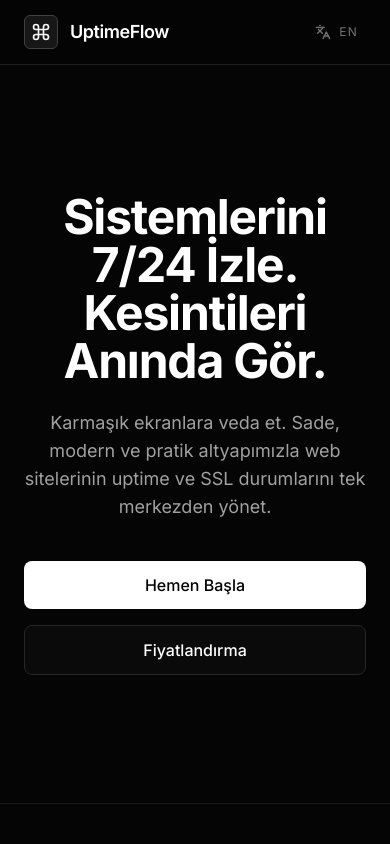
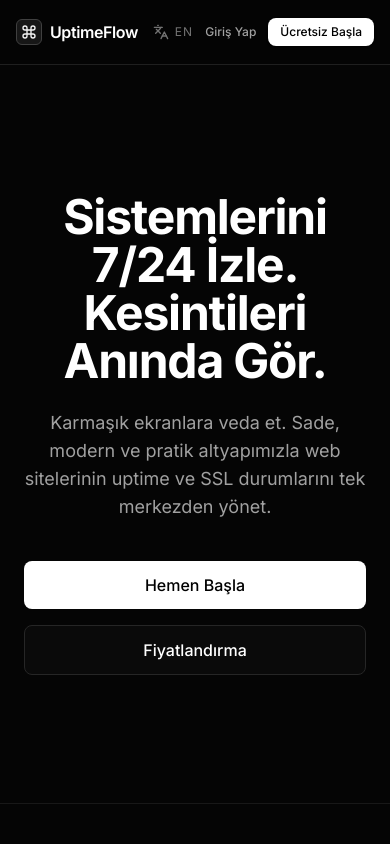
Before and after one commit to ertunckilic/uptime-flow-monitor, a Next.js app: page / in a window 390 px wide. Shown: the top 844 px of the page. Built offline with nearby package versions, Linux system fonts and the light colour scheme.

Commit message:
Mobile Integration fixed.

```diff
--- a/components/Navbar.tsx
+++ b/components/Navbar.tsx
@@ -14,34 +14,38 @@ export default function Navbar() {
 
   return (
     <header className="sticky top-0 z-50 bg-[#050505]/90 backdrop-blur-md border-b border-neutral-800/80">
-      <div className="max-w-7xl mx-auto px-6 h-16 flex items-center justify-between">
+      <div className="max-w-7xl mx-auto px-4 sm:px-6 h-16 flex items-center justify-between gap-2">
 
         {/* LOGO (Tıklayınca Ana Sayfaya Döner) */}
-        <Link href="/" className="flex items-center gap-3 hover:opacity-80 transition-opacity">
-          <div className="p-1.5 bg-neutral-900 border border-neutral-700 rounded-md">
-            <Command className="w-5 h-5 text-neutral-100" />
+        <Link href="/" className="flex items-center gap-2 sm:gap-3 hover:opacity-80 transition-opacity shrink-0">
+          <div className="p-1 sm:p-1.5 bg-neutral-900 border border-neutral-700 rounded-md shrink-0">
+            <Command className="w-4 h-4 sm:w-5 sm:h-5 text-neutral-100" />
           </div>
-          <span className="text-lg font-semibold tracking-tight text-white">UptimeFlow</span>
+          {/* Çok küçük ekranlarda (<380px) sadece ikon kalır, metin gizlenir ki butonlara yer kalsın */}
+          <span className="text-base sm:text-lg font-semibold tracking-tight text-white whitespace-nowrap hidden min-[380px]:block">
+            UptimeFlow
+          </span>
         </Link>
 
         {/* SAĞ KONTROLLER */}
-        <div className="flex items-center gap-6">
+        <div className="flex items-center gap-3 sm:gap-6 shrink-0">
           <button
             onClick={() => setLang(lang === 'tr' ? 'en' : 'tr')}
-            className="flex items-center gap-2 text-xs font-mono uppercase tracking-widest text-neutral-500 hover:text-white transition-colors p-2"
+            className="flex items-center gap-1.5 text-xs font-mono uppercase tracking-widest text-neutral-500 hover:text-white transition-colors py-2"
           >
-            <Languages className="w-4 h-4" />
-            {lang === 'tr' ? 'EN' : 'TR'}
+            <Languages className="w-4 h-4 shrink-0" />
+            <span className="whitespace-nowrap">{lang === 'tr' ? 'EN' : 'TR'}</span>
           </button>
 
-          <div className="hidden sm:flex items-center gap-4">
+          {/* hidden sınıfını kaldırdık, mobilde daralıp PC'de genişleyecek şekilde ayarladık */}
+          <div className="flex items-center gap-3 sm:gap-4">
             {pathname !== '/login' && (
-              <Link href="/login" className="text-sm font-medium text-neutral-400 hover:text-white transition-colors">
+              <Link href="/login" className="text-xs sm:text-sm font-medium text-neutral-400 hover:text-white transition-colors whitespace-nowrap">
                 {t.nav.login}
               </Link>
             )}
             {pathname !== '/register' && (
-              <Link href="/register" className="bg-white text-black px-4 py-2 rounded-lg font-medium text-sm hover:bg-neutral-200 transition-colors">
+              <Link href="/register" className="bg-white text-black px-3 py-1.5 sm:px-4 sm:py-2 rounded-lg font-medium text-xs sm:text-sm hover:bg-neutral-200 transition-colors whitespace-nowrap shrink-0 shadow-sm">
                 {t.nav.register}
               </Link>
             )}
```
